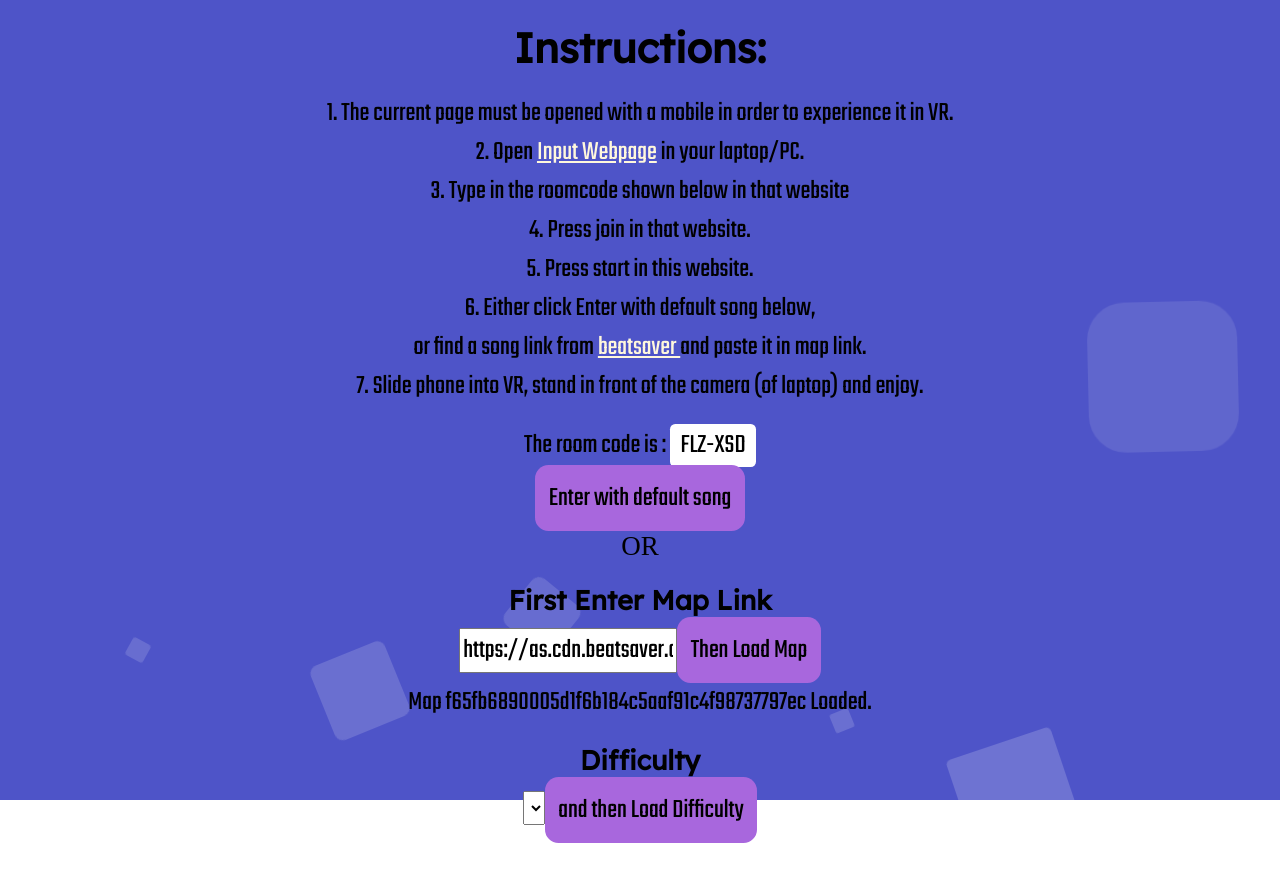
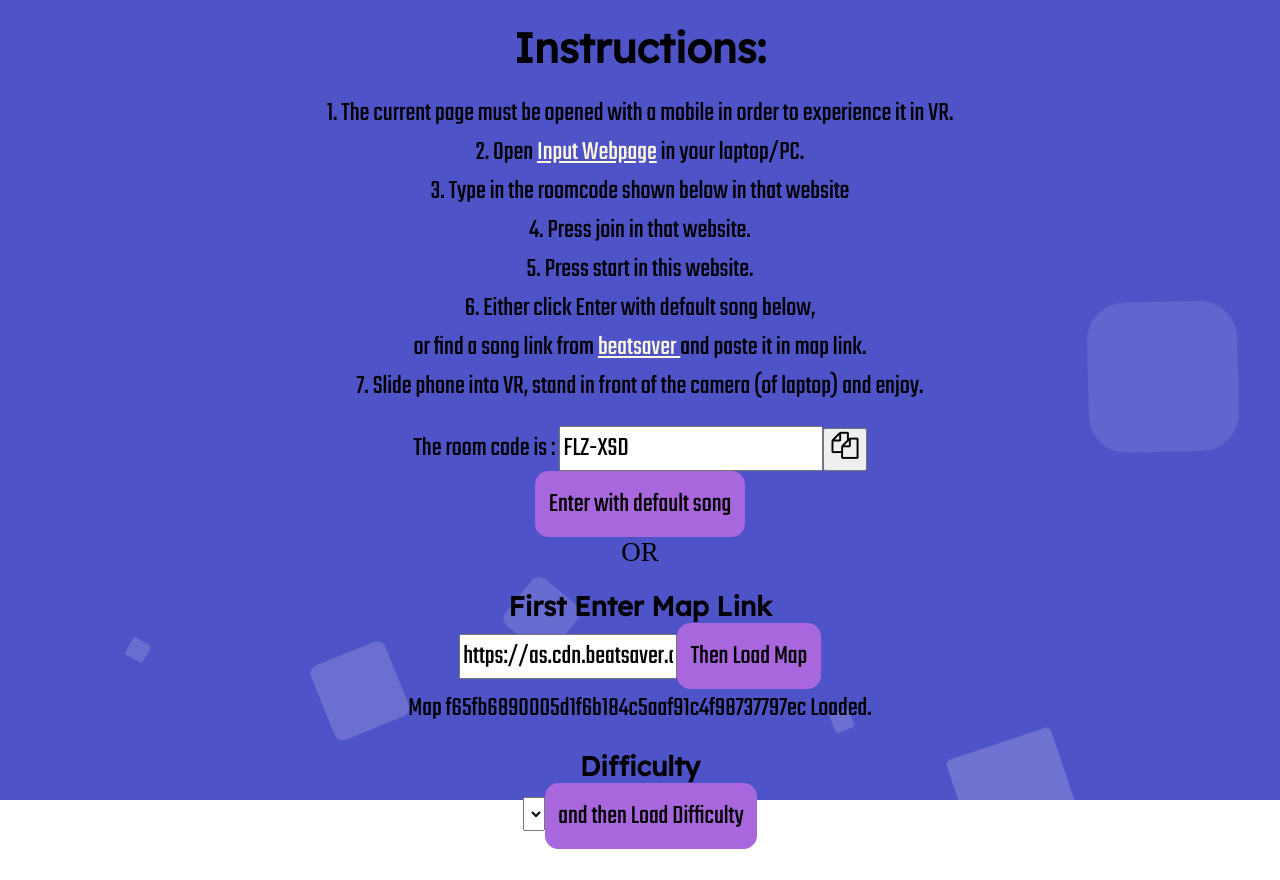
Before and after one commit to yudeeeth/beep-saber, a React (Create React App) app: page / in a window 1280 px wide. Built offline with nearby package versions, Linux system fonts and the light colour scheme.

Commit message:
(feat): Add copy to clipboard feature for room code

```diff
--- a/src/components/Choose.jsx
+++ b/src/components/Choose.jsx
@@ -88,9 +88,24 @@ class Choose extends React.Component {
         })
     }
 
+    copyToClipboard = () => {
+        let text = document.getElementById("roomcode");
+        text.select();
+        text.setSelectionRange(0, 99999);
+        navigator.clipboard.writeText(text.value);
+        let tooltip = document.getElementById("tooltip");
+        tooltip.innerHTML = "Copied: " + text.value;
+    }
+
+    displayToolTip = () => {
+        let tooltip = document.getElementById("tooltip");
+        tooltip.innerHTML = "Copy to clipboard";
+    }
+
     menu = () => {
         return (
             <div className="inp">
+                <link rel="stylesheet" href="https://cdnjs.cloudflare.com/ajax/libs/font-awesome/4.7.0/css/font-awesome.min.css" />
                 <div className="area" >
                         <ul className="circles">
                                 <li></li>
@@ -109,7 +124,7 @@ class Choose extends React.Component {
                 <p className="bodytex">
                     1. The current page must be opened with a mobile in order to experience it in VR.
                     <br />
-                    2. Open <a href="https://beep-saber.herokuapp.com/pose">Input Webpage</a> in your laptop/PC.
+                    2. Open <a href="https://beep-saber.herokuapp.com/pose" target="_blank">Input Webpage</a> in your laptop/PC.
                     <br />
                     3. Type in the roomcode shown below in that website
                     <br />
@@ -119,12 +134,15 @@ class Choose extends React.Component {
                     <br />
                     6. Either click Enter with default song below,
                     <br /> or
-                    find a song link from <a href="https://beatsaver.com/"> beatsaver  </a>  and paste it in map link.
+                    find a song link from <a href="https://beatsaver.com/" target="_blank"> beatsaver  </a>  and paste it in map link.
                     <br />
                     7. Slide phone into VR, stand in front of the camera (of laptop) and enjoy.
                 </p>
-                <div className="bodytex">The room code is : <span className="code">{this.getRoomcode()}</span></div>
-                {/* <input type="checkbox" defaultChecked="true" onClick={setdefault} /> */}
+                <div className="bodytex">The room code is : <input id="roomcode" className="bodytex" value={this.getRoomcode()} />
+                    <div className="tooltip">
+                        <button onClick={this.copyToClipboard} onMouseOut={this.displayToolTip}><span class="tooltiptext" id="tooltip">Copy to clipboard</span><i className="fa fa-copy" style={{"height": "1.3em"}}></i></button>
+                    </div>
+                </div>
                 <button className="btn" onClick={this.enterwithdefault}> Enter with default song </button>
                 <p>OR</p>
                 <h3 className="tex">First Enter Map Link</h3>
--- a/src/components/choose.css
+++ b/src/components/choose.css
@@ -55,6 +55,49 @@ a{
     border-radius: 0.25rem;
     padding:0.1rem 0.5rem;
 }
+
+#roomcode {
+    width: 20%;
+}
+
+.tooltip {
+    position: relative;
+    display: inline-block;
+  }
+
+  .tooltip .tooltiptext {
+    visibility: hidden;
+    width: 140px;
+    font-size: 0.6em;
+    background-color: #555;
+    color: #fff;
+    text-align: center;
+    border-radius: 6px;
+    padding: 5px;
+    position: absolute;
+    z-index: 1;
+    bottom: 150%;
+    left: 50%;
+    margin-left: -75px;
+    opacity: 0;
+    transition: opacity 0.3s;
+  }
+
+  .tooltip .tooltiptext::after {
+    content: "";
+    position: absolute;
+    top: 100%;
+    left: 50%;
+    margin-left: -5px;
+    border-width: 5px;
+    border-style: solid;
+    border-color: #555 transparent transparent transparent;
+  }
+
+  .tooltip:hover .tooltiptext {
+    visibility: visible;
+    opacity: 1;
+  }
 
 /* .context {
     width: 100%;
```
